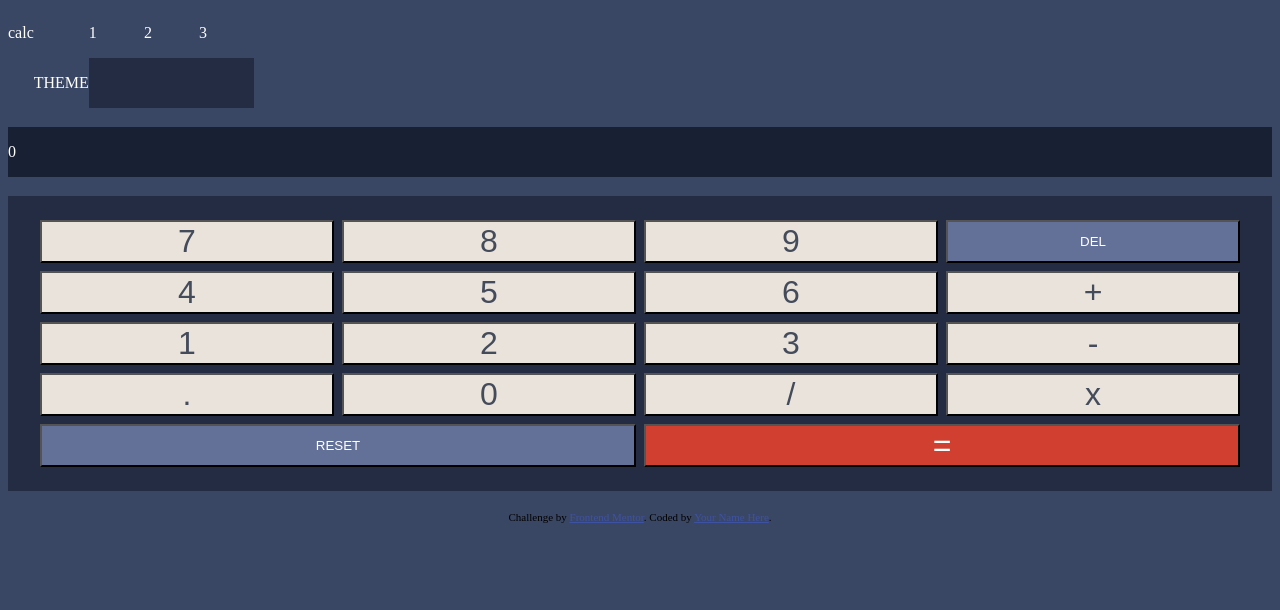
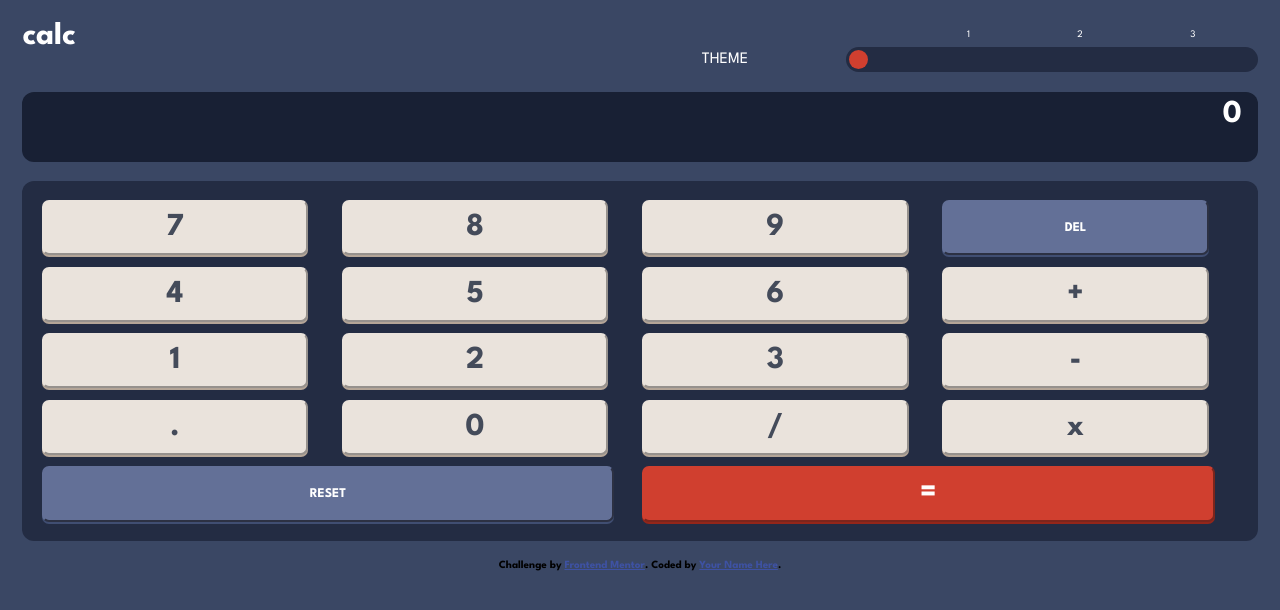
Before and after one commit to Akku22jan/Calculator, a plain HTML site: page index.html in a window 1280 px wide. Drawn offline with Linux system fonts and the light colour scheme.

Commit message:
Day 5
Better finishing of keypad
finished the theme 1 look - theme section, display section and keypad section

```diff
--- a/index.html
+++ b/index.html
@@ -5,6 +5,11 @@
   <meta charset="UTF-8">
   <meta name="viewport" content="width=device-width, initial-scale=1.0">
   <!-- displays site properly based on user's device -->
+
+  <!--fonts-->
+  <link rel="preconnect" href="https://fonts.googleapis.com">
+<link rel="preconnect" href="https://fonts.gstatic.com" crossorigin>
+<link href="https://fonts.googleapis.com/css2?family=League+Spartan:wght@100..900&display=swap" rel="stylesheet">
 
   <link rel="icon" type="image/png" sizes="32x32" href="./images/favicon-32x32.png">
 
@@ -26,13 +31,17 @@
 
 <body>
   <section id="themesection">
-    <div><p>calc</p></div>
+    <div><p class="calc">calc</p></div>
     <div id = "themeselection">
     <p id="theme">THEME</p>
     <p id="theme1">1</p>
     <p id="theme2">2</p>
     <p id="theme3">3</p>
-    <div id="changetheme"></div>
+    <div id="changetheme">
+      <button id="btn1" type="button"></button>
+      <button id="btn2" type="button"></button>
+      <button id="btn3" type="button"></button>
+    </div>
     </div>
 
   </section>
--- a/style_mobile.css
+++ b/style_mobile.css
@@ -19,33 +19,63 @@
 
 }
 
+*{
+    box-sizing: border-box;
+    padding: 0;
+    margin: 0;
+    font-family: 'League Spartan';
+    font-weight: 700;
+}
+
 body{
     background-color: var(--theme1mainbg);
     display: flex;
     flex-direction: column;
     gap: 1.2rem;
+    padding: 1.4rem;
 }
 
+/************ theme section    *********/
 #themesection{
     display: flex;
-    flex: row nowrap;
     color: var(--text2);
+    justify-content: space-between;
+}
+
+.calc{
+    font-size: var(--fontsize);
 }
 
 #themeselection{
     display: grid;
     grid-template-columns: repeat(4, 1fr);
     grid-template-rows: repeat(2, 1fr);
+    column-gap: 1.2rem;
+    width: 45%;
 }
 
 #theme{
     grid-row-start: 2;
     grid-row-end: 3;
+    align-self: center;
+    font-weight: 400;
+}
+
+#theme1, #theme2, #theme3{
+    text-align: right;
+    width: 50%;
+    align-self: center;
+    font-weight: 400;
+    font-size: 10px;
 }
 
 #theme1{
     grid-column-start: 2;
-    grid-column-end: 3;
+    justify-self: flex-end;
+}
+
+#theme2{
+    justify-self: center;
 }
 
 #changetheme{
@@ -54,32 +84,77 @@ body{
     background-color: var(--theme1keypadbg);
     grid-column-start: 2;
     grid-column-end: 5;
+    border-radius: 15px;
+    display: flex;
+    justify-content: space-between;
+    align-items: center;
+    height: 25px;
 }
+
+#changetheme button{
+    border: none;
+    outline: none;
+    background-color: var(--theme1keybg2);
+    border-radius: 50%;
+    width: 19px;
+    height: 19px;
+    margin-left: 3px;
+}
+
+#btn2, #btn3{
+    visibility: hidden;
+}
+/*************display section ****/
 
 #displaysection{
     background-color: var(--theme1screenbg);
     color: var(--text2);
+    text-align: right;
+    padding: 0.5rem 1rem;
+    font-size: var(--fontsize);
+    height: 70px;
+    border-radius: 12px;
 }
+
+/***** Keypad section *****/
 
 #keypad{
     background-color: var(--theme1keypadbg);
     display: grid;
     grid-template-columns: repeat(4, 1fr);
-    row-gap: 0.5rem;
-    column-gap: 0.5rem;
+    row-gap: 0.7rem;
+    column-gap: 0.25rem;
     justify-content: space-around;
-    padding: 1.5rem 2rem;
+    padding: 1.2rem;
+    border-radius: 12px;
+}
+
+#keypad button{
+    border-radius: 7px;
+    height: 100%;
+    padding: 0.7rem 0;
 }
 
 .numbers, .operator{
     background-color: var(--theme1keybg3);
     color: var(--text1);
     font-size: var(--fontsize);
+    box-shadow: 0px 2px 0px var(--theme1keyshadow3);
+    border-color: var(--theme1keybg3);
+    width: 90%;
+}
+
+.numbers:hover, .operator:hover{
+    background-color: var(--theme1keyshadow3);
 }
 
 #del{
     background-color: var(--theme1keybg1);
     color: var(--text2);
+    border-radius: 7px;
+    box-shadow: 0px 2px 0px var(--theme1keyshadow1);
+    width: 90%;
+    border-color: var(--theme1keybg1);
 }
 
 #reset{
@@ -87,6 +162,9 @@ body{
     grid-column-end: 3;
     background-color: var(--theme1keybg1);
     color: var(--text2);
+    width: 96%;
+    box-shadow: 0px 2px 0px var(--theme1keyshadow1);
+    border-color: var(--theme1keybg1);
 }
 
 #result{
@@ -95,4 +173,7 @@ body{
     font-size: var(--fontsize);
     background-color: var(--theme1keybg2);
     color: var(--text2);
+    width: 96%;
+    box-shadow: 0px 2px 0px var(--theme1keyshadow2);
+    border-color: var(--theme1keybg2);
 }
```
